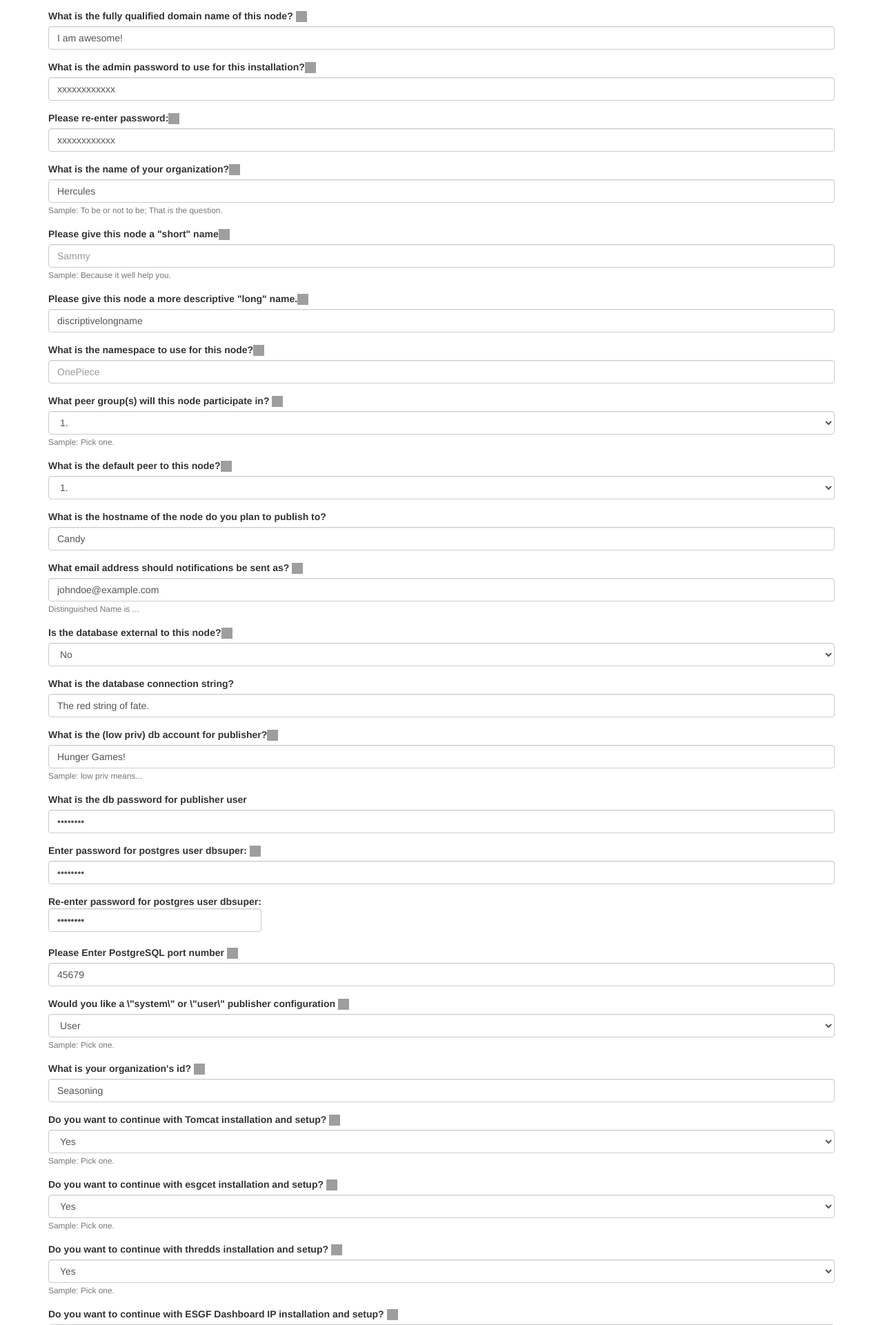
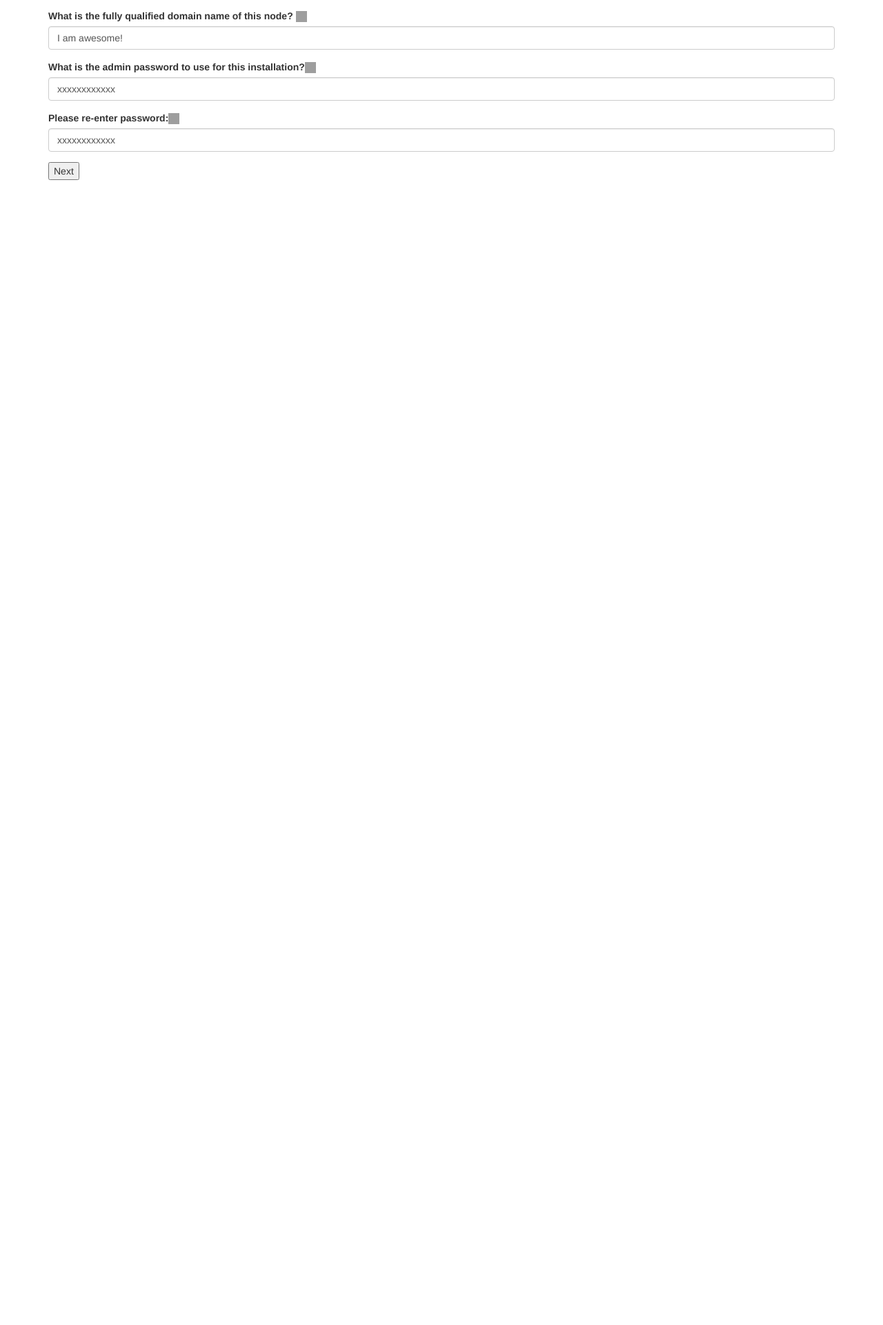
Before and after one commit to eliakindelrosario/Summer_2017, a Flask app: page / in a window 1280 px wide. Shown: the part 492-2413 px from the top of the page at 69% size. After the commit the page ends 753 px from the top, so only its background shows below. Run offline with Flask 2, Linux system fonts and the light colour scheme; some libraries are stand-ins or nearby versions; grey boxes are pictures that could not be loaded.

Commit message:
Split form into sections

```diff
--- a/python-flask-app/templates/questionnaire.html
+++ b/python-flask-app/templates/questionnaire.html
@@ -5,8 +5,11 @@
 	<h1 >ESGF Installer Setup</h1>
 	<p class="lead" >Etiam vel risus nec nulla hendrerit rhoncus eget quis mi. Fusce nisi ante, dignissim at lacus ac, imperdiet malesuada sapien. In lobortis condimentum diam, quis molestie odio pretium eget. Praesent vitae nulla in risus ultrices interdum. Sed auctor est purus, vitae rhoncus odio efficitur a. Nunc sagittis elit enim, a bibendum erat ornare rhoncus. Aliquam at leo vel erat venenatis ultrices quis a libero. Suspendisse nec finibus neque. Nunc sem massa, euismod et metus sit amet, pharetra vulputate enim. In feugiat vitae elit id pulvinar. Suspendisse mollis lacus sem, vel eleifend dui volutpat sed.</p>
 	</div>
+
+
 		<form action="" method="POST">
-
+		<!-- Page One-->
+		<div class="page active">
 			<div class="form-group">
 				<label>Please select the ESGF distribution mirror for this installation <img src="http://img.freepik.com/free-icon/white-question-mark-on-a-black-circular-background_318-35996.jpg?size=338&ext=jpg" height="16" width="16" data-toggle="tooltip" data-placement="right" title="Disclaimer: Lorem ipsum dolor sit amet, consectetur adipiscing elit. In convallis consectetur massa eu feugiat. Nam eu felis tempus, porttitor nunc eu, lobortis enim. Maecenas placerat elit ac arcu ultrices aliquam. "/></label>
 				<select class="form-control" name='1'>
@@ -37,6 +40,12 @@
 				<input type="text" class="form-control" value="xxxxxxxxxxxx" name ='5'>
 			</div>
 
+			<!-- Next Button-->
+			<input type="button" value="Next" class="next">
+		</div><!-- Page one end-->
+
+		<!-- Page two-->
+		<div class="page">
 			<div class="form-group">
 				<label>What is the name of your organization?<img src="http://img.freepik.com/free-icon/white-question-mark-on-a-black-circular-background_318-35996.jpg?size=338&ext=jpg" height="16" width="16" data-toggle="tooltip" data-placement="right" title="Lorem ipsum dolor sit amet, consectetur adipiscing elit. In convallis consectetur massa eu feugiat. Nam eu felis tempus, porttitor nunc eu, lobortis enim. Maecenas placerat elit ac arcu ultrices aliquam.  "/></label>
 				<input type="text" class="form-control" value="Hercules" name='6'>
@@ -87,7 +96,13 @@
 				<input class="form-control" type="text" value="johndoe@example.com" name='13'>
 				<small class="form-text text-muted">Distinguished Name is ...</small>
 			</div>
+			<!-- Next and Prev Button-->
+			<input type="button" value="Prev" class="prev">
+			<input type="button" value="Next" class="next">
+		</div> <!-- Page two end-->
 
+		<!-- Page three-->
+		<div class="page">
 			<div class="form-group">
 				<label>Is the database external to this node?<img src="http://img.freepik.com/free-icon/white-question-mark-on-a-black-circular-background_318-35996.jpg?size=338&ext=jpg" height="16" width="16" data-toggle="tooltip" data-placement="right" title="Lorem ipsum dolor sit amet, consectetur adipiscing elit. In convallis consectetur massa eu feugiat. Nam eu felis tempus, porttitor nunc eu, lobortis enim. Maecenas placerat elit ac arcu ultrices aliquam.  "/></label>
 				<select class="form-control" name='14'>
@@ -126,7 +141,12 @@
 				<label>Please Enter PostgreSQL port number <img src="http://img.freepik.com/free-icon/white-question-mark-on-a-black-circular-background_318-35996.jpg?size=338&ext=jpg" height="16" width="16" data-toggle="tooltip" data-placement="right" title="Lorem ipsum dolor sit amet, consectetur adipiscing elit. In convallis consectetur massa eu feugiat. Nam eu felis tempus, porttitor nunc eu, lobortis enim. Maecenas placerat elit ac arcu ultrices aliquam.  "/></label>
 				<input type="text"  value="45679" class="form-control" name="20">
 			</div>
+			<!-- Next and Prev Button-->
+			<input type="button" value="Prev" class="prev">
+			<input type="button" value="Next" class="next">
+		</div> <!-- Page two end-->
 
+		<div class="page">
 			<div class="form-group">
 				<label>Would you like a \"system\" or \"user\" publisher configuration <img src="http://img.freepik.com/free-icon/white-question-mark-on-a-black-circular-background_318-35996.jpg?size=338&ext=jpg" height="16" width="16" data-toggle="tooltip" data-placement="right" title="Lorem ipsum dolor sit amet, consectetur adipiscing elit. In convallis consectetur massa eu feugiat. Nam eu felis tempus, porttitor nunc eu, lobortis enim. Maecenas placerat elit ac arcu ultrices aliquam.  "/></label>
 				<select class="form-control" name='21'>
@@ -205,6 +225,13 @@
 				<textarea class="form-control" name='31'></textarea>
 			</div>
 
+			<!-- Next and Prev Button-->
+			<input type="button" value="Prev" class="prev">
+			<input type="button" value="Next" class="next">
+		</div> <!-- Page three end-->
+
+		<!-- Page four-->
+		<div class="page">
 			<div class="form-group" class='tomcat'>
 				<label>Please enter username for tomcat</label>
 				<input type="text" class="form-control" value="Hello" name="32">
@@ -228,6 +255,13 @@
 				</select>
 			</div>
 
+			<!-- Next and Prev Button-->
+			<input type="button" value="Prev" class="prev">
+			<input type="button" value="Next" class="next">
+		</div> <!-- Page four end-->
+
+		<!-- Page five-->
+		<div class="page">
 			<div class="form-group" class='tomcat'>
 				<label>Do you wish to generate a Certificate Signing Request at this time? <img src="http://img.freepik.com/free-icon/white-question-mark-on-a-black-circular-background_318-35996.jpg?size=338&ext=jpg" height="16" width="16" data-toggle="tooltip" data-placement="right" title="Lorem ipsum dolor sit amet, consectetur adipiscing elit. In convallis consectetur massa eu feugiat. Nam eu felis tempus, porttitor nunc eu, lobortis enim. Maecenas placerat elit ac arcu ultrices aliquam.  "/></label>
 				<select class="form-control" name='36'>
@@ -264,7 +298,13 @@
 				<input class="form-control" type="text" value="xxxxxxxxxxxx" name='41'></input>
 			</div>
 
+			<!-- Next and Prev Button-->
+			<input type="button" value="Prev" class="prev">
+			<input type="button" value="Next" class="next">
+		</div> <!-- Page five end-->
+
 									<!-- GLOBUS SETTINGS-->
+		<div class="page">
 			<div class="form-group">
 				<label>Do you want to continue with the Globus installation and setup?</label>
 				<select class="form-control" name='42'>
@@ -309,6 +349,13 @@
 				<input class="form-control" type="password" value="password" name='48'></input>
 			</div>
 
+			<!-- Next and Prev Button-->
+			<input type="button" value="Prev" class="prev">
+			<input type="button" value="Next" class="next">
+		</div> <!-- Page two end-->
+
+		<!-- Page six -->
+		<div class="page">
 			<div class="form-group">
 				<label>Do you want to continue with openid relying party installation and setup?</label>
 				<select class="form-control" name='49'>
@@ -341,29 +388,6 @@
 				</select>
 			</div>
 
-		<div class="form-group">
-			<label>Do you want to continue with idp services installation and setup?</label>
-			<select class="form-control" name='53'>
-				<option selected>Yes</option>
-				<option value="no">No</option>
-			</select>
-		</div>
-
-		<div class="form-group">
-			<label>Do you want to continue with idp services installation and setup?</label>
-			<select class="form-control" name='54'>
-				<option selected>Yes</option>
-				<option value="no">No</option>
-			</select>
-		</div>
-
-		<div class="form-group">
-			<label>Do you want to continue with idp services installation and setup?</label>
-			<select class="form-control" name='55'>
-				<option selected>Yes</option>
-				<option value="no">No</option>
-			</select>
-		</div>
 
 			<div class="form-group">
 				<label>Do you want to continue with search services installation and setup?</label>
@@ -397,74 +421,11 @@
 				</select>
 			</div>
 
-		<div class="form-group">
-			<label>Do you want to overwrite this CA?</label>
-			<select class="form-control" name='60'>
-				<option selected>Yes</option>
-				<option value="no">No</option>
-			</select>
-		</div>
-
-		<div class="form-group">
-			<label>Enter (simple) CA's certificate password</label>
-			<input class="form-control" type="password" value="password" name='61'></input>
-		</div>
-
-		<div class="form-group">
-			<label>Do you want to make a back up of the existing MyProxy SimpleCA (gateway)?</label>
-			<select class="form-control" name='62'>
-				<option selected>Yes</option>
-				<option value="no">No</option>
-			</select>
-		</div>
-
-					<!-- BREAK HERE -->
-		<div class="form-group">
-			<label>Do you wish to install a simple CA?</label>
-			<select class="form-control" name='63'>
-				<option selected>Yes</option>
-				<option value="no">No</option>
-			</select>
-		</div>
-
-		<div class="form-group">
-			<label>Would you like to remove the current CA setup?</label>
-			<select class="form-control" name='64'>
-				<option selected>Yes</option>
-				<option value="no">No</option>
-			</select>
-		</div>
-
-		<div class="form-group">
-			<label>Do you want to keep this as the CA subject</label>
-			<select class="form-control" name='65'>
-				<option selected>Yes</option>
-				<option value="no">No</option>
-			</select>
-		</div>
-
-		<div class="form-group">
-			<label>Enter the email of the CA</label>
-			<input class="form-control" type="text" value="johndoe@example.com" name='66'></input>
-		</div>
-
-		<div class="form-group">
-			<label>Enter PEM pass phrase:</label>
-			<input class="form-control" type="text" value="johndoe@example.com" name='67'></input>
-		</div>
-
-		<div class="form-group">
-			<label>please enter the password for the CA key</label>
-			<input class="form-control" type="password" value="xxxxxxxxxxxx" name='68'></input>
-		</div>
-
-		<div class="form-group">
-			<label>Enter (simple) CA's certificate password</label>
-			<input class="form-control" type="text" value="something" name='69'></input>
-		</div>
+			<!-- Next and Submit Button-->
+			<input type="button" value="Prev" class="prev">
+			<button type="submit" class="btn btn-primary">Submit</button>
+		</div> <!-- Page two end-->
 
 
-
-		<button type="submit" class="btn btn-primary">Submit</button>
 	</form>
 {% endblock %}
```
Lines whose indentation alone changed are shown as unchanged.
